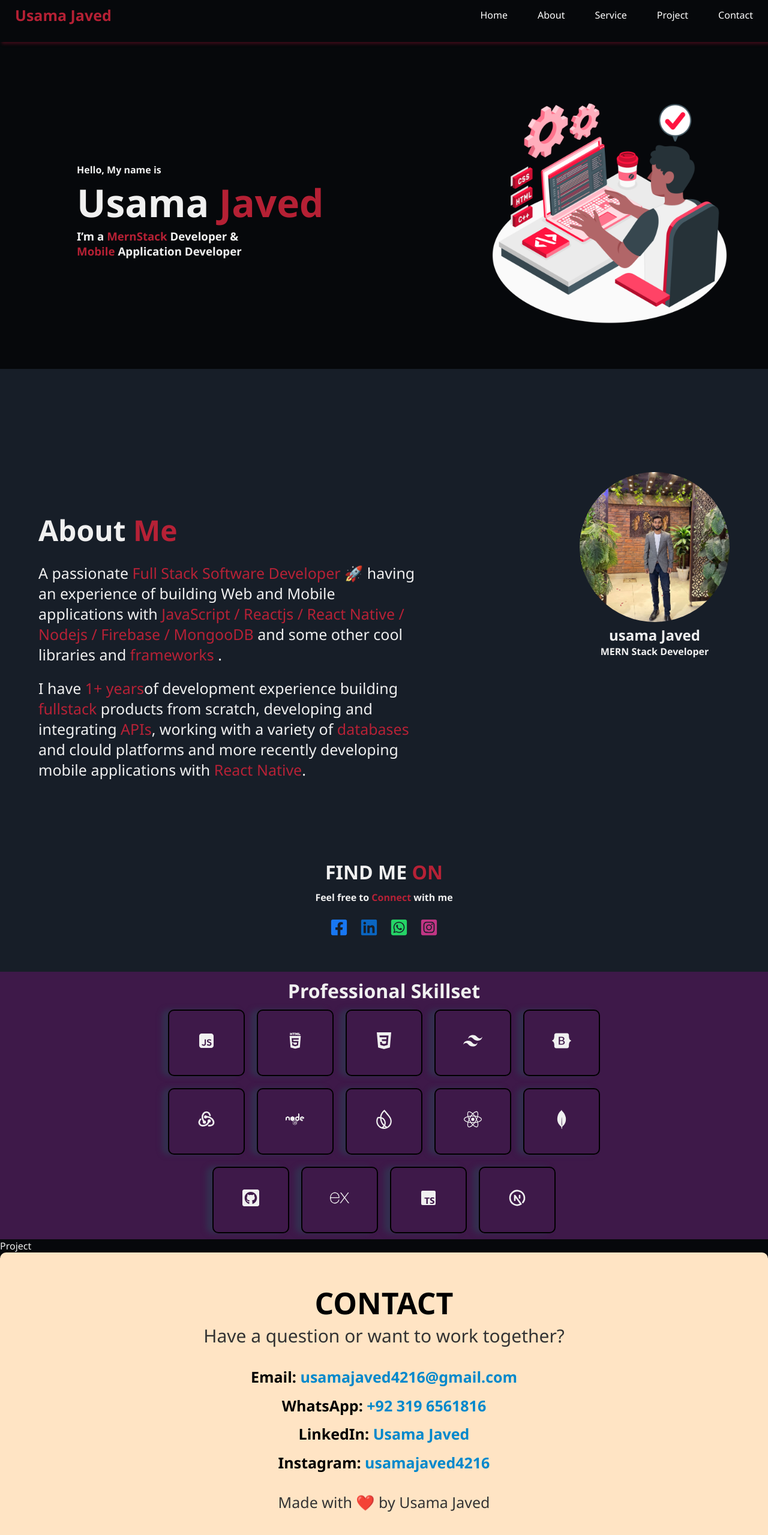
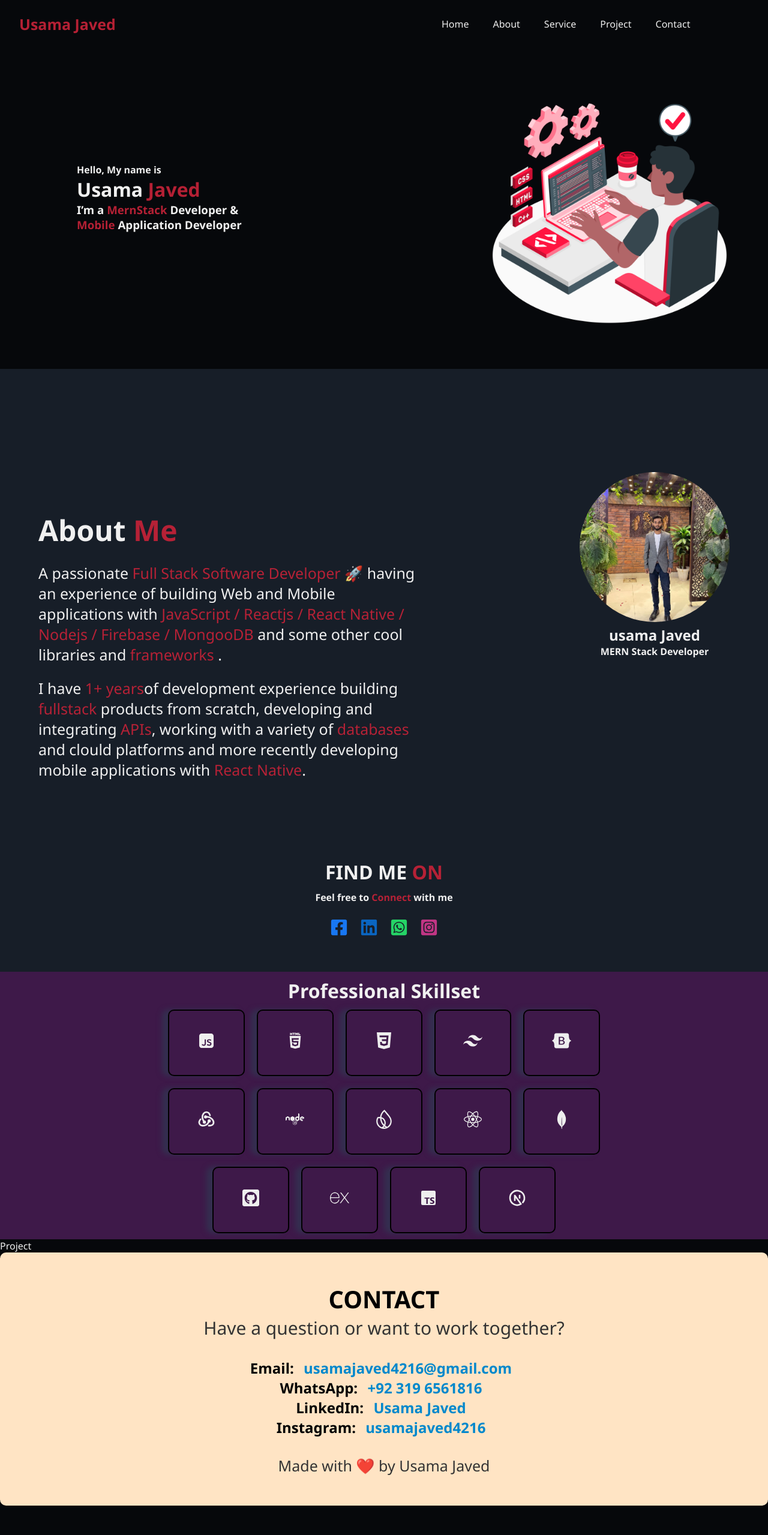
Before and after one commit to usamajaved4216/Portfolio, a React (Create React App) app: page / in a window 1280 px wide. Shown: the top 2559 px of the page at 60% size. After the commit the page ends 2510 px from the top, so only its background shows below. Built offline with nearby package versions, Linux system fonts and the light colour scheme.

Commit message:
navbar responsive

```diff
--- a/src/App.css
+++ b/src/App.css
@@ -8,68 +8,55 @@
    min-height: 100vh;
    font-family: 'Segoe UI', Tahoma, Geneva, Verdana, sans-serif;
    color: #f0f0f0;
+
  }
 
-/* ..........navbar......... */
- nav {
-   background-color: #06080b;
-   box-shadow: 3px 3px 5px rgba(81, 14, 30, 0.767);
-   padding-right: 30px;
-   position: fixed;
-   width: 100%;
-   height: 70px;
+:root {
+	--mainColor: #29335c;
+	--mainColorLight: #5767aa;
+	--secondaryColor: #db2b39;
+	--textColor: #eee;
 }
- nav ul {
-   width: 100%;
-   list-style: none;
+
+/* ..........Navbar......... */
+header {
 	display: flex;
 	align-items: center;
+	justify-content: flex-end;
+	height: 80px;
+	padding: 0 2rem;
+	background-color: #06080b;
+	color: var(--textColor);
 }
- nav ul li {
-   height: 50px;
-   padding: 0 25px;
+header h3:first-child{
+  margin-right: auto;
+}
+a {
+	margin: 0 10px;
+	color: var(--textColor);
 	text-decoration: none;
+}
+
+ a:hover {
+	color: var(--secondaryColor);
+}
+
+header .nav-btn {
+	padding: 5px;
+	cursor: pointer;
+	background: transparent;
+	border: none;
+	outline: none;
+	color: var(--textColor);
+	visibility: hidden;
+	opacity: 0;
+	font-size: 1.8rem;
+}
+
+header div,
+nav {
 	display: flex;
 	align-items: center;
-   color: rgb(255, 255, 255);
-   /* transition: transform 0.3s ease; */
- }
- /* nav ul li:hover {
-  background-color: #bd6b76db;
-  transform: scale(1.2);
-} */
-
- nav li:first-child {
-   margin-right: auto;
- }
-
-   /*........... hamburger manu....... */
- .sidebar {
-   position: fixed;
-   top: 3;
-   right: 0;
-   height: 100vh;
-   width: 250px;
-   background-color: rgba(255, 255, 255, 0.15);
-   backdrop-filter: blur(12px);
-   box-shadow: -10px 0 10px rgba(50, 51, 82, 0.834);
-   list-style: none;
-   display: none;
-   flex-direction: column;
-   align-items: flex-start;
-   justify-content: flex-start;
- }
- .sidebar li {
-   width: 100%;
- }
- .sidebar ul li {
-   width: 100%;
- }
- .usamajaved {
-   font-size: 4rem;
- }
- .menu-button {
-   display: none;
 }
 
    /*............about page........... */
@@ -98,6 +85,17 @@
    transform: scale(1.1);
  }
 
+ /* ..........contact page........... */
+.contactfont{
+  color: black;
+  font-size: 1.5rem;
+  font-weight: bold;
+}
+.contactDescrpition{
+    margin-bottom: 30px;
+    color: #333;
+    font-size: 30px;
+}
  /* ......................................media screen 1000px............................. */
  @media(max-width: 1000px) {
 
@@ -139,35 +137,41 @@
 
  @media(max-width: 800px) {
 
-   /*........... hamburger manu....... */
-   .hideOnMobile {
-     display: none;
+   /*........... Navbar responsive....... */
+
+   header .nav-btn {
+		visibility: visible;
+		opacity: 1;
 	}
 
-   .menu-button {
-     display: block;
+	header nav {
+		position: fixed;
+		top: -100vh;
+		right: 0;
+		height: 100%;
+		width: 100%;
+		display: flex;
+		flex-direction: column;
+		align-items: center;
+		justify-content: center;
+		gap: 1.5rem;
+		background-color: var(--mainColor);
+		transition: 1s;
 	}
 
-   .sidebar {
-     position: fixed;
-     top: 0;
-     right: -300px;
-     height: 100vh;
-     width: 300px;
-     right: -120%;
-     background-color: rgba(255, 255, 255, 0.15);
-     backdrop-filter: blur(12px);
-     box-shadow: -10px 0 10px rgba(0, 0, 0, 0.1);
-     list-style: none;
-     display: flex;
-     flex-direction: column;
-     align-items: flex-start;
-     justify-content: flex-start;
-     transition: right 0.3s ease-in-out;
+	header .responsive_nav {
+		transform: translateY(100vh);
 	}
 
-   .sidebar.visible {
-     right: 0;
+	nav .nav-close-btn {
+		position: absolute;
+		top: 2rem;
+		right: 2rem;
+	}
+
+	a {
+		font-size: 1.5rem;
+	}
 }
 
    /* ...........home page.......... */
@@ -179,29 +183,39 @@
      margin: auto;
    }
 
- }
-
  /* ......................................media screen 600px............................. */
 
  @media(max-width:600px) {
+  /* ..............Navbar page......... */
+	header nav {
+		top: -110vh;
+		height: 100%;
+  }
+
+  header .responsive_nav {
+		transform: translateY(110vh);
+	}
 
    /*......... Skill page......... */
    .skillicons {
+    width: 15%;
     font-size: 1rem;
   }
 
+   /* ........Contact Page....... */
+   .contactDescrpition{
+    font-size: 20px;
+   }
+   .contactfont{
+  font-size: 1.3rem;
+  }
 
  }
 
- /* ......................................media screen 450px............................. */
+ /* ......................................media screen 500px............................. */
 
  @media(max-width: 500px) {
 
-   /*........... hamburger manu....... */
-   .sidebar {
-     width: 100%;
-     height: 100%;
-   }
 
    /*......... Homepage.......... */
    .usamajaved {
@@ -217,4 +231,9 @@
      max-width: 100%;
    }
 
+   /* ........Contact Page....... */
+   .contactfont{
+    font-size: 1rem;
     }
+
+ }
--- a/src/component/navbar/index.js
+++ b/src/component/navbar/index.js
@@ -1,43 +1,41 @@
-import { RxHamburgerMenu } from "react-icons/rx";
-import { IoClose } from "react-icons/io5";
-import { useState } from "react";
+import { useRef} from "react";
 import { Link } from 'react-scroll';
+import { FaBars, FaTimes } from "react-icons/fa";
+
 
 const Navbar = () => {
-  const [sidebarVisible, setSidebarVisible] = useState(false);
 
-  const showSidebar = () => {
-    setSidebarVisible(true);
-  };
-
-  const hideSidebar = () => {
-    setSidebarVisible(false);
-  };
+  const navRef = useRef();
+	const showNavbar = () => {
+		navRef.current.classList.toggle(
+			"responsive_nav"
+		);
+	};
 
   return (
-    <div style={{height:'10vh'}}>
-      <nav>
-        <ul className={`sidebar ${sidebarVisible ? 'visible' : ''}`}>
-          <li className="menu-button" onClick={hideSidebar}><a href="#"><IoClose fontSize={30} /></a></li>
+    <>
+    <header>
+			<h3 style={{ color: ' #bf2237f1', fontWeight: 'bold', fontSize: '25px',}}>Usama Javed</h3>
+			<nav ref={navRef}>
+      <Link to="home" smooth={true} duration={500}><a>Home</a></Link>
+      <Link to="about" smooth={true} duration={500}><a>About</a></Link>
+			<Link to="service" smooth={true} duration={500}><a>Service</a></Link>
+      <Link to="project" smooth={true} duration={500}><a>Project</a></Link>
+      <Link to="contact" smooth={true} duration={500}><a>Contact</a></Link>
 
-          <li><Link to="home" smooth={true} duration={500}>Home</Link></li>
-          <li><Link to="about" smooth={true} duration={500}>About</Link></li>
-          <li><Link to="service" smooth={true} duration={500}>Service</Link></li>
-          <li><Link to="project" smooth={true} duration={500}>Project</Link></li>
-          <li><Link to="contact" smooth={true} duration={500}>Contact</Link></li>
-        </ul>
-        <ul>
-          <li><Link to="home" smooth={true} duration={500}><a style={{ color: ' #bf2237f1', fontWeight: 'bold', fontSize: '25px',}}>Usama Javed</a></Link></li>
-          <li className="hideOnMobile"><Link to="home" smooth={true} duration={500}>Home</Link></li>
-          <li className="hideOnMobile"><Link to="about" smooth={true} duration={500}>About</Link></li>
-          <li className="hideOnMobile"><Link to="service" smooth={true} duration={500}>Service</Link></li>
-          <li className="hideOnMobile"><Link to="project" smooth={true} duration={500}>Project</Link></li>
-          <li className="hideOnMobile"><Link to="contact" smooth={true} duration={500}>Contact</Link></li>
-          <li className="menu-button" onClick={showSidebar}><a href="#"><RxHamburgerMenu fontSize={30} /></a></li>
-        </ul>
-
-      </nav>
-    </div>
+				<button
+					className="nav-btn nav-close-btn"
+					onClick={showNavbar}>
+					<FaTimes />
+				</button>
+			</nav>
+			<button
+				className="nav-btn"
+				onClick={showNavbar}>
+				<FaBars />
+			</button>
+		</header>
+    </>
   );
 };
 
--- a/src/views/contact/index.js
+++ b/src/views/contact/index.js
@@ -5,13 +5,13 @@
     <>
 
     <div id='contact' style={{ height:'100%', textAlign: 'center', padding: '50px', backgroundColor: 'bisque', borderRadius: '10px', }}>
-      <h1 style={{color:'black', fontSize:"50px"}}>CONTACT</h1>
-      <p style={{ marginBottom: '30px', color: '#333', fontSize:"30px" }}>Have a question or want to work together?</p>
+      <h1 style={{color:'black', fontSize:"40px"}}>CONTACT</h1>
+      <p className='contactDescrpition'>Have a question or want to work together?</p>
       <div style={{ margin: '30px 0' }}>
-        <p style={{ marginBottom: '10px', fontSize: '18px', lineHeight: '1.5', color: 'black', fontSize:'25px', fontWeight:'bold' }}>Email: <a href="https://mail.google.com/mail/u/0/?ogbl#inbox" style={{ color: '#0088cc', textDecoration: 'none', fontWeight: 'bold' }}>usamajaved4216@gmail.com</a></p>
-        <p style={{ marginBottom: '10px', fontSize: '18px', lineHeight: '1.5', color: 'black', fontSize:'25px', fontWeight:'bold' }}>WhatsApp: <a href="https://web.whatsapp.com/" style={{ color: '#0088cc', textDecoration: 'none', fontWeight: 'bold' }}>+92 319 6561816</a></p>
-        <p style={{ marginBottom: '10px', fontSize: '18px', lineHeight: '1.5', color: 'black', fontSize:'25px', fontWeight:'bold' }}>LinkedIn: <a href="https://www.linkedin.com/in/usama-javed-8ba27829b/" style={{ color: '#0088cc', textDecoration: 'none', fontWeight: 'bold' }}>Usama Javed</a></p>
-        <p style={{ marginBottom: '10px', fontSize: '18px', lineHeight: '1.5', color: 'black', fontSize:'25px', fontWeight:'bold' }}>Instagram: <a href="https://www.instagram.com/usamasheikh4216/" style={{ color: '#0088cc', textDecoration: 'none', fontWeight: 'bold' }}>usamajaved4216</a></p>
+        <p className='contactfont' >Email: <a href="https://mail.google.com/mail/u/0/?ogbl#inbox" style={{ color: '#0088cc', textDecoration: 'none', fontWeight: 'bold' }}>usamajaved4216@gmail.com</a></p>
+        <p className='contactfont' >WhatsApp: <a href="https://web.whatsapp.com/" style={{ color: '#0088cc', textDecoration: 'none', fontWeight: 'bold' }}>+92 319 6561816</a></p>
+        <p className='contactfont' >LinkedIn: <a href="https://www.linkedin.com/in/usama-javed-8ba27829b/" style={{ color: '#0088cc', textDecoration: 'none', fontWeight: 'bold' }}>Usama Javed</a></p>
+        <p className='contactfont' >Instagram: <a href="https://www.instagram.com/usamasheikh4216/" style={{ color: '#0088cc', textDecoration: 'none', fontWeight: 'bold' }}>usamajaved4216</a></p>
       </div>
       <p style={{ fontSize: '16px', color: '#333', fontSize:'25px' }}>Made with ❤️ by Usama Javed</p>
     </div>
```
Lines whose indentation alone changed are shown as unchanged.
